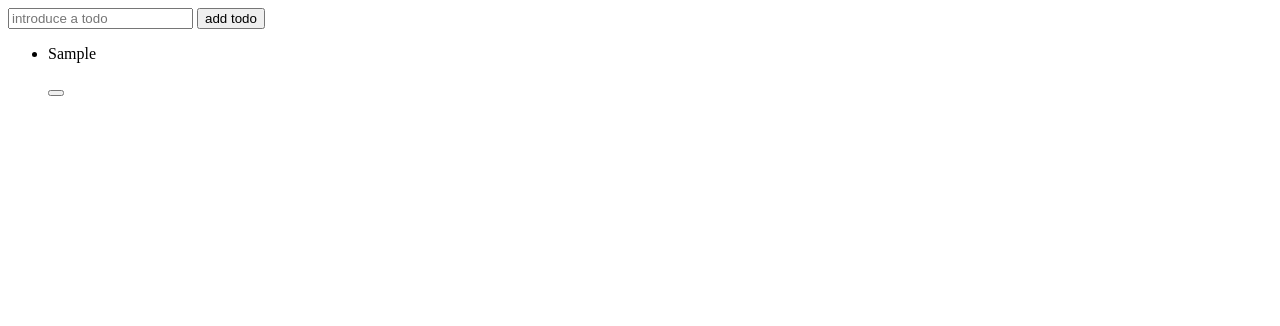
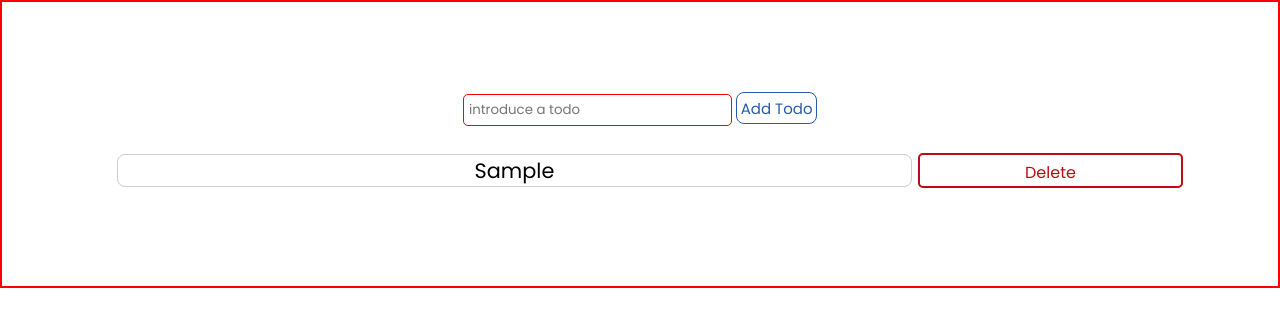
Before and after one commit to JuanGiacobbe/Test, a plain HTML site: page index.html in a window 1280 px wide. Both pictures are taken after typing "Sample" into the empty fields and a click on the input "add todo". Drawn offline with Linux system fonts and the light colour scheme.

Commit message:
finished first css version

```diff
--- a/app.js
+++ b/app.js
@@ -1,27 +1,33 @@
 // DOM SECTION
 
 const todo = document.querySelector('.todo');
-const btn = document.querySelector('.btn');
+const addBtn = document.querySelector('.add-btn');
 const list = document.querySelector('.list');
 
-btn.addEventListener('click', (e) => {
+// FUNCTIONALITIES
+
+addBtn.addEventListener('click', (e) => {
     e.preventDefault();
 
+    if(todo.value == ''){
+        alert('complete the input with a todo!');
+    }else{
         let p = document.createElement('p');
         let li = document.createElement('li');
-    let deletebtn = document.createElement('button');
+        let deleteBtn = document.createElement('button');
 
         p.textContent = todo.value;
 
         li.appendChild(p);
-    li.appendChild(deletebtn);
+        li.appendChild(deleteBtn);
         list.appendChild(li);
 
+        p.classList.add('text');
         li.classList.add('elements');
-    deletebtn.classList.add('deletebtn');
+        deleteBtn.classList.add('delete-btn');
+        deleteBtn.textContent = 'delete';
 
-
-    deletebtn.addEventListener('click', (e) => {
+        deleteBtn.addEventListener('click', (e) => {
         e.preventDefault();
 
         list.removeChild(li);
@@ -29,4 +35,5 @@ btn.addEventListener('click', (e) => {
 
 
         todo.value = '';
+        }
 })
--- a/index.html
+++ b/index.html
@@ -4,17 +4,19 @@
     <meta charset="UTF-8">
     <meta http-equiv="X-UA-Compatible" content="IE=edge">
     <meta name="viewport" content="width=device-width, initial-scale=1.0">
-    <title>Document</title>
+
+    <!-- CSS LINKS -->
+    <link rel="stylesheet" href="styles.css">
+    <title>Todo APP</title>
 </head>
 <body>
     <div class="main">
         <form class="form">
             <input type="text" class="todo" placeholder="introduce a todo">
-            <input type="submit" value="add todo" class="btn">
+            <input type="submit" value="add todo" class="add-btn">
         </form>
 
-        <ul class="list">
-        </ul>
+        <ul class="list"></ul>
     </div>
 
 
--- /dev/null
+++ b/styles.css
@@ -0,0 +1,86 @@
+@import url('https://fonts.googleapis.com/css2?family=Poppins:wght@300;400;500;600;700&display=swap');
+
+*{
+    margin: 0;
+    padding: 0;
+    box-sizing: border-box;
+    font-family: 'Poppins', sans-serif;
+}
+
+li{
+    list-style: none;
+}
+
+.main{
+    display: flex;
+    justify-content: center;
+    align-items: center;
+    flex-direction: column;
+    padding: 90px;
+    border: 2px solid red;
+}
+
+.todo{
+    border-radius: 5px;
+    border: 1px solid red;
+    padding: 5px;
+}
+
+.add-btn{
+    padding: 3.5px;
+    border-radius: 8px;
+    border: 1.5px solid #265aad;
+    background-color: #fff;
+    color: #265aad;
+    font-size: 15px;
+    cursor: pointer;
+    text-transform: capitalize;
+    transition: all .3s ease;
+}
+.add-btn:hover{
+    border: 1.5px solid #fff;
+    background-color: #265aad;
+    color: #fff;
+}
+
+.list{
+    text-align: center;
+    margin-top: 20px;
+    width: 100%;
+}
+.elements{
+    display: flex;
+    justify-content: space-between;
+    align-items: center;
+    font-size: 1.3rem;
+    height: 20px;
+    margin: 5px;
+    padding: 20px 0 20px 20px;
+}
+
+.text{
+    border: 1px solid #ccc;
+    width: 75%;
+    margin-right: 6px;
+    border-radius: 8px;
+}
+
+.delete-btn{
+    cursor: pointer;
+    text-transform: capitalize;
+    width: 25%;
+    height: 35px;
+    padding: 5px;
+    font-size: 1rem;
+    border: none;
+    border-radius: 5px;
+    background-color: #fff;
+    color: #b80b14;
+    border: 2px solid #b80b14;
+    transition: all .3s ease;
+}
+.delete-btn:hover{
+    background-color: #b80b14;
+    color: #fff;
+    border: 2px solid #fff;
+}
```
Lines whose indentation alone changed are shown as unchanged.
